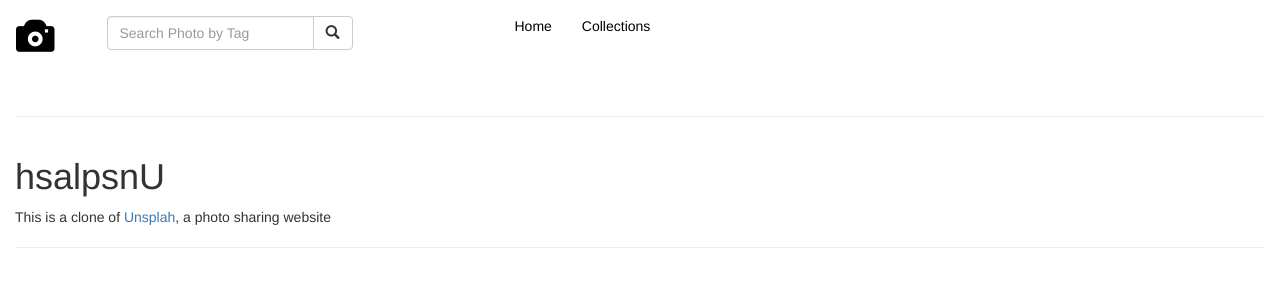
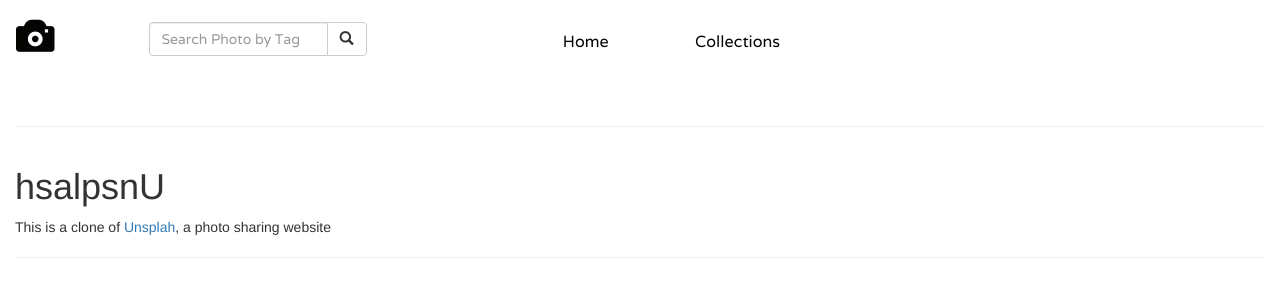
Before and after one commit to carolwanjohi/unsplash-clone, a Django app: page / in a window 1280 px wide. Shown: the top 300 px of the page. Run offline with Django 3.2, Linux system fonts and the light colour scheme; data that the repository does not hold is empty; some libraries are stand-ins or nearby versions.

Commit message:
Style navbar Change the fint family and color for hover

```diff
--- a/unsplash/clone/static/css/navbar.css
+++ b/unsplash/clone/static/css/navbar.css
@@ -1,18 +1,20 @@
 /*Style the navbar template*/
 .navbar{
-    background-color: white;
-    border-color: white;
+    background-color: #fff;;
+    border-color: #fff;;
+    font-family: 'Varela', sans-serif;
+
 }
 .siteIcon{
     font-size: 2.75em;
 }
 
 a.navbar-brand.siteIcon {
-    color: black;
+    color: #040403;
 }
 
 a.navbar-brand.siteIcon:hover{
-    color: black;
+    color: #C6C7C4;
 }
 
 .searchForm{
@@ -20,12 +22,15 @@ a.navbar-brand.siteIcon:hover{
 }
 
 ul.nav.navbar-nav > li > a {
-    color: black;
+    color: #040403;
+    margin: 0.5em;
+    margin-top: 1em;
 }
 
 ul.nav.navbar-nav > li > a:hover {
-    color: black;
+    color: #C6C7C4;
 }
+
 .homeOnPhone {
     display: none;
 }
@@ -44,3 +49,17 @@ ul.nav.navbar-nav > li > a:hover {
         color: black;
     }
 }
+
+@media only screen and (min-width: 1024px) {
+    .navbar-form, ul.nav.navbar-nav > li > a {
+        margin-left: 3em;
+        margin-top: 1em;
+    }
+
+    ul.nav.navbar-nav > li > a {
+        font-size: 1.15em;
+    }
+
+
+
+}
--- a/unsplash/clone/templates/navbar.html
+++ b/unsplash/clone/templates/navbar.html
@@ -12,6 +12,7 @@
 
         {% bootstrap_css %}
         <link rel="stylesheet" href="{% static 'css/navbar.css'%}">
+        <link href="https://fonts.googleapis.com/css?family=Varela" rel="stylesheet">
 
     {% endblock %}
 </head>
```
